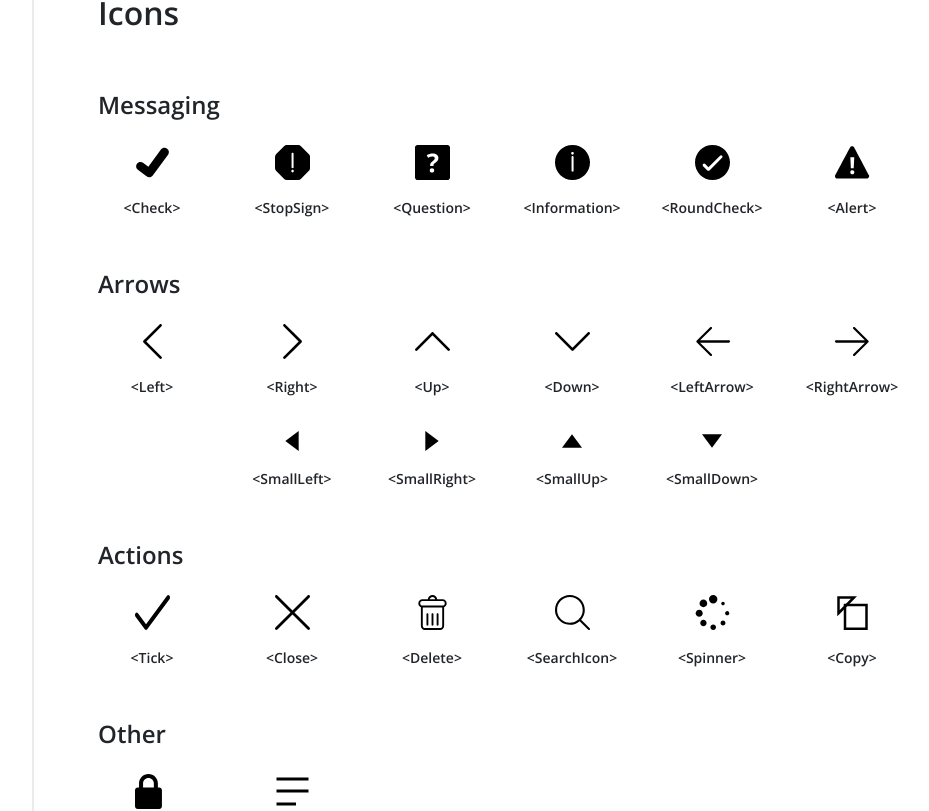
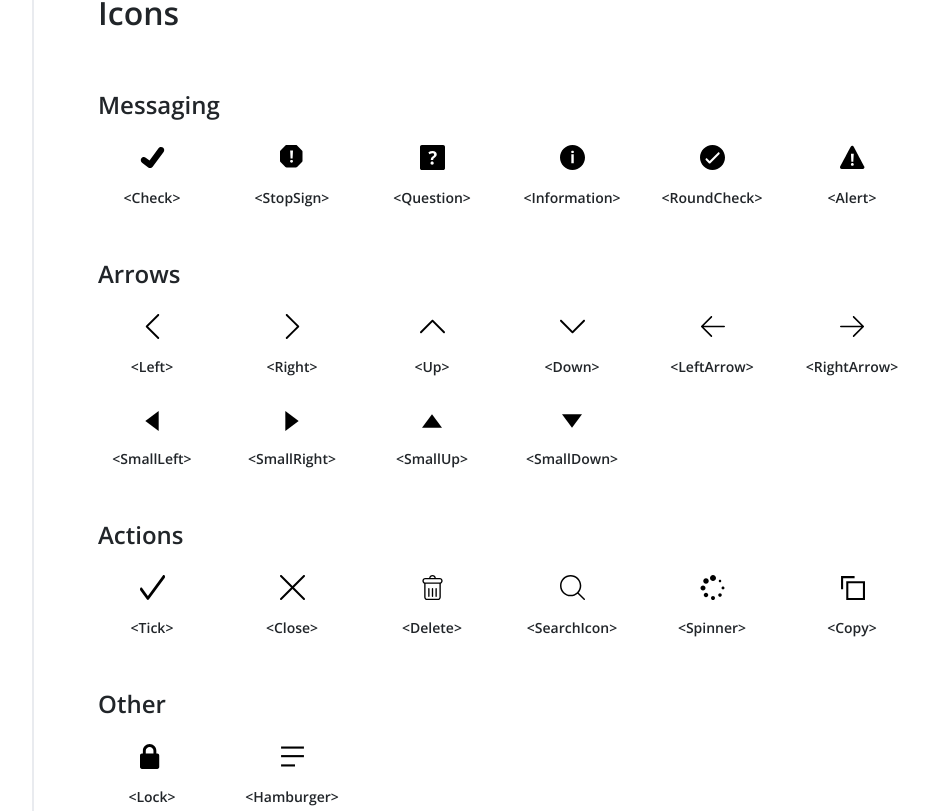
Before and after one commit to sdlc-design-system/sdlc-design-system, a React (Create React App) app: page / in a window 1280 px wide. Shown: the part 2433-3244 px from the top of the page, without its empty margins (216-1145 px from the left). Built offline with nearby package versions, Linux system fonts and the light colour scheme.

Commit message:
fixed some icons and whatnot

```diff
--- a/src/components/IconsDemo.js
+++ b/src/components/IconsDemo.js
@@ -36,37 +36,37 @@ class DividersDemo extends React.Component {
         <div className=" iconGrouping labels14">
           <div className="iconBlock">
             <div className="iconIcon">
-              <Check width="35px" fill="black" />
+              <Check width="25px" fill="black" />
             </div>
             <div>&lt;Check&gt;</div>
           </div>
           <div className="iconBlock">
             <div className="iconIcon">
-              <StopSign width="35px" fill="black" />
+              <StopSign width="25px" fill="black" />
             </div>
             <div>&lt;StopSign&gt;</div>
           </div>
           <div className="iconBlock">
             <div className="iconIcon">
-              <Question width="35px" fill="black" />
+              <Question width="25px" fill="black" />
             </div>
             <div>&lt;Question&gt;</div>
           </div>
           <div className="iconBlock">
             <div className="iconIcon">
-              <Information width="35px" fill="black" />
+              <Information width="25px" fill="black" />
             </div>
             <div>&lt;Information&gt;</div>
           </div>
           <div className="iconBlock">
             <div className="iconIcon">
-              <RoundCheck width="35px" fill="black" />
+              <RoundCheck width="25px" fill="black" />
             </div>
             <div>&lt;RoundCheck&gt;</div>
           </div>
           <div className="iconBlock">
             <div className="iconIcon">
-              <Alert width="35px" fill="black" />
+              <Alert width="25px" fill="black" />
             </div>
             <div>&lt;Alert&gt;</div>
           </div>
@@ -75,44 +75,40 @@ class DividersDemo extends React.Component {
         <div className=" iconGrouping labels14">
           <div className="iconBlock">
             <div className="iconIcon">
-              <Left width="35px" fill="black" />
+              <Left width="25px" fill="black" />
             </div>
             <div>&lt;Left&gt;</div>
           </div>
           <div className="iconBlock">
             <div className="iconIcon">
-              <Right width="35px" fill="black" />
+              <Right width="25px" fill="black" />
             </div>
             <div>&lt;Right&gt;</div>
           </div>
           <div className="iconBlock">
             <div className="iconIcon">
-              <Up width="35px" fill="black" />
+              <Up width="25px" fill="black" />
             </div>
             <div>&lt;Up&gt;</div>
           </div>
           <div className="iconBlock">
             <div className="iconIcon">
-              <Down width="35px" fill="black" />
+              <Down width="25px" fill="black" />
             </div>
             <div>&lt;Down&gt;</div>
           </div>
           <div className="iconBlock">
             <div className="iconIcon">
-              <LeftArrow width="35px" fill="Black" />
+              <LeftArrow width="25px" fill="Black" />
             </div>
             <div>&lt;LeftArrow&gt;</div>
           </div>
           <div className="iconBlock">
             <div className="iconIcon">
-              <RightArrow width="35px" fill="black" />
+              <RightArrow width="25px" fill="black" />
             </div>
             <div>&lt;RightArrow&gt;</div>
           </div>
-          <div className="iconBlock">
-            <br />
-          </div>
-
           <div className="iconBlock">
             <div className="iconIcon">
               <SmallLeft width="20px" fill="black" />
@@ -142,37 +138,37 @@ class DividersDemo extends React.Component {
         <div className=" iconGrouping labels14">
           <div className="iconBlock">
             <div className="iconIcon">
-              <Tick width="35px" fill="black" />
+              <Tick width="25px" fill="black" />
             </div>
             <div>&lt;Tick&gt;</div>
           </div>
           <div className="iconBlock">
             <div className="iconIcon">
-              <Close width="35px" fill="black" />
+              <Close width="25px" fill="black" />
             </div>
             <div>&lt;Close&gt;</div>
           </div>
           <div className="iconBlock">
             <div className="iconIcon">
-              <Delete width="35px" fill="black" />
+              <Delete width="25px" fill="black" />
             </div>
             <div>&lt;Delete&gt;</div>
           </div>
           <div className="iconBlock">
             <div className="iconIcon">
-              <SearchIcon width="35px" fill="black" />
+              <SearchIcon width="25px" fill="black" />
             </div>
             <div>&lt;SearchIcon&gt;</div>
           </div>
           <div className="iconBlock">
             <div className="iconIcon">
-              <Spinner width="35px" fill="black" />
+              <Spinner width="25px" fill="black" />
             </div>
             <div>&lt;Spinner&gt;</div>
           </div>
           <div className="iconBlock">
             <div className="iconIcon">
-              <Copy width="35px" fill="black" />
+              <Copy width="25px" fill="black" />
             </div>
             <div>&lt;Copy&gt;</div>
           </div>
@@ -183,25 +179,25 @@ class DividersDemo extends React.Component {
         <div className=" iconGrouping labels14">
           <div className="iconBlock">
             <div className="iconIcon">
-              <Standing width="35px" fill="black" />
+              <Standing width="25px" fill="black" />
             </div>
             <div>&lt;Standing&gt;</div>
           </div>
           <div className="iconBlock">
             <div className="iconIcon">
-              <Running width="35px" fill="black" />
+              <Running width="25px" fill="black" />
             </div>
             <div>&lt;Running&gt;</div>
           </div>
           <div className="iconBlock">
             <div className="iconIcon">
-              <Team width="35px" fill="black" />
+              <Team width="25px" fill="black" />
             </div>
             <div>&lt;Team&gt;</div>
           </div>
           <div className="iconBlock">
             <div className="iconIcon">
-              <Group width="35px" fill="black" />
+              <Group width="25px" fill="black" />
             </div>
             <div>&lt;Group&gt;</div>
           </div>
@@ -210,67 +206,67 @@ class DividersDemo extends React.Component {
         <div className=" iconGrouping labels14">
           <div className="iconBlock">
             <div className="iconIcon">
-              <ApproveInvoice width="35px" fill="black" />
+              <ApproveInvoice width="25px" fill="black" />
             </div>
             <div>&lt;ApproveInvoice&gt;</div>
           </div>
           <div className="iconBlock">
             <div className="iconIcon">
-              <Blueprint width="35px" fill="black" />
+              <Blueprint width="25px" fill="black" />
             </div>
             <div>&lt;Blueprint&gt;</div>
           </div>
           <div className="iconBlock">
             <div className="iconIcon">
-              <Contract width="35px" fill="black" />
+              <Contract width="25px" fill="black" />
             </div>
             <div>&lt;Contract&gt;</div>
           </div>
           <div className="iconBlock">
             <div className="iconIcon">
-              <Analysis width="35px" fill="black" />
+              <Analysis width="25px" fill="black" />
             </div>
             <div>&lt;Analysis&gt;</div>
           </div>
           <div className="iconBlock">
             <div className="iconIcon">
-              <Quality width="35px" fill="black" />
+              <Quality width="25px" fill="black" />
             </div>
             <div>&lt;Quality&gt;</div>
           </div>
           <div className="iconBlock">
             <div className="iconIcon">
-              <Folder width="35px" fill="black" />
+              <Folder width="25px" fill="black" />
             </div>
             <div>&lt;Folder&gt;</div>
           </div>
           <div className="iconBlock">
             <div className="iconIcon">
-              <GraphicTool width="35px" fill="black" />
+              <GraphicTool width="25px" fill="black" />
             </div>
             <div>&lt;GraphicTool&gt;</div>
           </div>
           <div className="iconBlock">
             <div className="iconIcon">
-              <Sketch width="35px" fill="black" />
+              <Sketch width="25px" fill="black" />
             </div>
             <div>&lt;Sketch&gt;</div>
           </div>
           <div className="iconBlock">
             <div className="iconIcon">
-              <Solution width="35px" fill="black" />
+              <Solution width="25px" fill="black" />
             </div>
             <div>&lt;Solution&gt;</div>
           </div>
           <div className="iconBlock">
             <div className="iconIcon">
-              <Tools width="35px" fill="black" />
+              <Tools width="25px" fill="black" />
             </div>
             <div>&lt;Tools&gt;</div>
           </div>
           <div className="iconBlock">
             <div className="iconIcon">
-              <Web width="35px" fill="black" />
+              <Web width="25px" fill="black" />
             </div>
             <div>&lt;Web&gt;</div>
           </div>
@@ -279,13 +275,13 @@ class DividersDemo extends React.Component {
         <div className=" iconGrouping labels14">
           <div className="iconBlock">
             <div className="iconIcon">
-              <Lock width="35px" fill="black" />
+              <Lock width="25px" fill="black" />
             </div>
             <div>&lt;Lock&gt;</div>
           </div>
           <div className="iconBlock">
             <div className="iconIcon">
-              <Hamburger width="35px" fill="black" />
+              <Hamburger width="25px" fill="black" />
             </div>
             <div>&lt;Hamburger&gt;</div>
           </div>
--- a/src/svgs/Copy.js
+++ b/src/svgs/Copy.js
@@ -8,13 +8,15 @@ const Copy = ({
   <svg
     width={width}
     height={width}
-    viewBox="0 0 13 14"
+    viewBox="0 0 12 12"
     xmlns="http://www.w3.org/2000/svg"
     className={`svg-icon ${className || ""}`}
     xmlnsXlink="http://www.w3.org/1999/xlink"
   >
-    <rect stroke={fill} fill="none" x="3.5" y="4" width="8.6" height="9.5"/>
-    <path stroke={fill} fill="none" d="M0.9 7.3L7.1 1 0.9 1 0.9 7.3Z"/>
+    <g transform="translate(-552 -988)translate(553 989)">
+      <path stroke={fill} fill="none" d="M2.5 2.5L2.5 10.5 10.5 10.5 10.5 2.5 2.5 2.5Z"/>
+      <polyline stroke={fill} fill="none" points="6 0 0 0 0 5.8"/>
+    </g>
   </svg>
 );
 
--- a/src/svgs/Information.js
+++ b/src/svgs/Information.js
@@ -8,14 +8,14 @@ const Information = ({
   <svg
     width={width}
     height={width}
-    viewBox="0 0 26 26"
+    viewBox="0 0 30 30"
     xmlns="http://www.w3.org/2000/svg"
     className={`svg-icon ${className || ""}`}
     xmlnsXlink="http://www.w3.org/1999/xlink"
   >
     <path
       fill={fill}
-      d="M13 0C5.8 0 0 5.8 0 13 0 20.2 5.8 26 13 26 20.2 26 26 20.2 26 13 26 5.8 20.2 0 13 0L13 0ZM13.8 19.1C13.8 19.5 13.4 19.8 13 19.8 12.6 19.8 12.3 19.5 12.3 19.1L12.3 8.9C12.3 8.5 12.6 8.1 13 8.1 13.4 8.1 13.8 8.5 13.8 8.9L13.8 19.1 13.8 19.1ZM13 7.2C12.5 7.2 12 6.7 12 6.2 12 5.6 12.5 5.2 13 5.2 13.5 5.2 14 5.6 14 6.2 14 6.7 13.5 7.2 13 7.2L13 7.2Z"
+      d="M15 30C6.7 30 0 23.3 0 15 0 6.7 6.7 0 15 0 23.3 0 30 6.7 30 15 30 23.3 23.3 30 15 30ZM13.4 8.3C13.4 9.2 14 9.7 15.1 9.7 15.6 9.7 16 9.6 16.3 9.3 16.5 9.1 16.7 8.7 16.7 8.3 16.7 7.3 16.1 6.8 15.1 6.8 14 6.8 13.4 7.3 13.4 8.3ZM16.5 22L16.5 11.1 13.6 11.1 13.6 22 16.5 22Z"
     />
   </svg>
 );
--- a/src/svgs/StopSign.js
+++ b/src/svgs/StopSign.js
@@ -8,14 +8,14 @@ const StopSign = ({
   <svg
     width={width}
     height={width}
-    viewBox="0 0 26 26"
+    viewBox="0 0 30 30"
     xmlns="http://www.w3.org/2000/svg"
     className={`svg-icon ${className || ""}`}
     xmlnsXlink="http://www.w3.org/1999/xlink"
   >
     <path
       fill={fill}
-      d="M25.2 6.8L19.1 0.7C18.6 0.3 18 0 17.4 0L8.6 0C8 0 7.4 0.3 6.9 0.7L0.9 6.6C0.3 7.2 0 8 0 8.9L0 17.3C0 18 0.3 18.6 0.8 19.1L6.8 25.2C7.3 25.7 8 26 8.7 26L17.2 26C18 26 18.7 25.7 19.2 25.2L25 19.3C25.7 18.7 26 17.9 26 17L26 8.6C26 7.9 25.7 7.3 25.2 6.8L25.2 6.8ZM12.3 6.5C12.3 6.1 12.6 5.8 13.1 5.8 13.5 5.8 13.8 6.1 13.8 6.5L13.8 16.5C13.8 16.9 13.5 17.2 13.1 17.2 12.6 17.2 12.3 16.9 12.3 16.5L12.3 6.5 12.3 6.5ZM13.1 20.4C12.5 20.4 12.1 19.9 12.1 19.4 12.1 18.9 12.5 18.4 13.1 18.4 13.6 18.4 14 18.9 14 19.4 14 19.9 13.6 20.4 13.1 20.4L13.1 20.4Z"    />
+      d="M7.9 0L19.1 0C19.6 0 20.1 0.2 20.5 0.6L26.4 6.5C26.8 6.9 27 7.4 27 7.9L27 19.1C27 19.6 26.8 20.1 26.4 20.5L20.5 26.4C20.1 26.8 19.6 27 19.1 27L7.9 27C7.4 27 6.9 26.8 6.5 26.4L0.6 20.5C0.2 20.1 0 19.6 0 19.1L0 7.9C0 7.4 0.2 6.9 0.6 6.5L6.5 0.6C6.9 0.2 7.4 0 7.9 0ZM15.1 16.3L15.6 6.7 12.2 6.7 12.7 16.3 15.1 16.3ZM12.1 19.6C12.1 20.1 12.3 20.5 12.6 20.8 12.9 21.1 13.3 21.3 13.9 21.3 14.4 21.3 14.8 21.1 15.1 20.8 15.4 20.5 15.6 20.1 15.6 19.6 15.6 19.1 15.4 18.7 15.1 18.4 14.8 18.1 14.4 17.9 13.9 17.9 13.3 17.9 12.9 18.1 12.6 18.4 12.3 18.6 12.1 19.1 12.1 19.6Z"    />
   </svg>
 );
 
```
